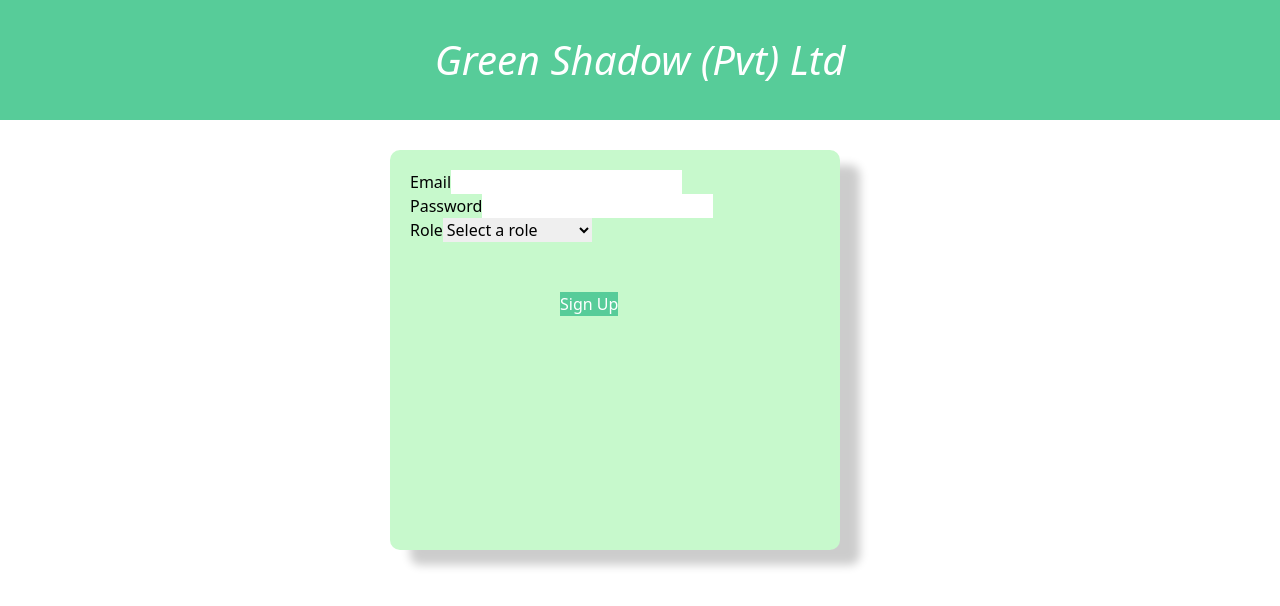
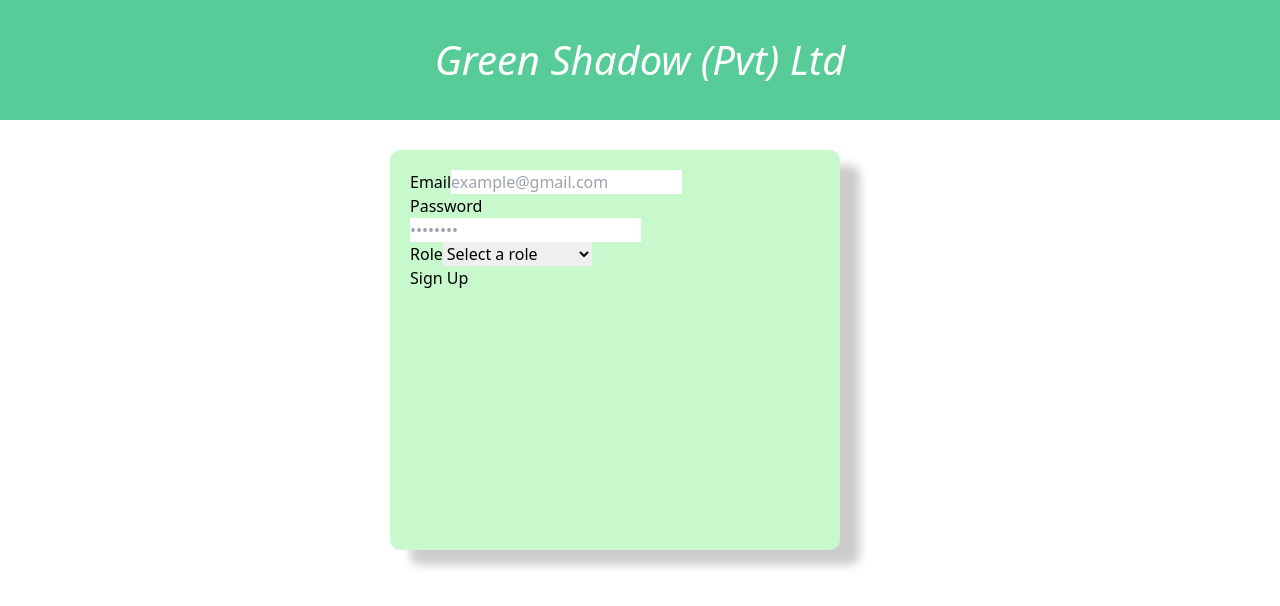
Before and after one commit to pubudiniashani/green-shadow-react, a React (Vite) app: page /signup in a window 1280 px wide. Shown: the top 606 px of the page. Built offline with nearby package versions, Linux system fonts and the light colour scheme.

Commit message:
signup update

```diff
--- a/src/components/SignupForm.tsx
+++ b/src/components/SignupForm.tsx
@@ -6,24 +6,59 @@
             <div className="card-body">
                 <div className="mb-3">
                     <label htmlFor="email-signup" className="form-label">Email</label>
-                    <input type="text" className="form-control" id="email-signup"/>
+                    <input
+                        type="email"
+                        name="email"
+                        id="email"
+                        className="bg-gray-50 border border-gray-300 text-gray-900 rounded-lg focus:ring-primary-600 focus:border-primary-600 block w-full p-2.5 dark:bg-gray-700 dark:border-gray-600 dark:placeholder-gray-400 dark:text-white dark:focus:ring-blue-500 dark:focus:border-blue-500"
+                        placeholder="example@gmail.com"
+                        required
+                    />
                 </div>
                 <div className="mb-3">
                     <label htmlFor="signup-password" className="form-label">Password</label>
-                    <input type="password" className="form-control" id="signup-password"/>
+                    <div className="mb-3">
+                        <input
+                            type="password"
+                            name="password"
+                            id="password"
+                            placeholder="••••••••"
+                            className="bg-gray-50 border border-gray-300 text-gray-900 rounded-lg focus:ring-primary-600 focus:border-primary-600 block w-full p-2.5 dark:bg-gray-700 dark:border-gray-600 dark:placeholder-gray-400 dark:text-white dark:focus:ring-blue-500 dark:focus:border-blue-500"
+                            required
+                        />
+                    </div>
                 </div>
-                <div className="mb-3">
-                    <label htmlFor="roleSelect" className="form-label">Role</label>
-                    <select className="form-control" id="roleSelect">
-                        <option value="" disabled selected>Select a role</option>
+
+                <div className="mb-4">
+                    <label
+                        htmlFor="roleSelect"
+                        className="block text-sm font-medium text-gray-700 mb-2"
+                    >
+                        Role
+                    </label>
+                    <select
+                        className="block w-full bg-gray-50 border border-gray-300 text-gray-900 rounded-lg focus:ring-blue-500 focus:border-blue-500 p-2.5"
+                        id="roleSelect"
+                        defaultValue=""
+                    >
+                        <option value="" disabled>
+                            Select a role
+                        </option>
                         <option value="ADMINISTRATIVE">ADMINISTRATIVE</option>
                         <option value="MANAGER">MANAGER</option>
                         <option value="SCIENTIST">SCIENTIST</option>
-
                     </select>
                 </div>
 
-                <button className="btn btn-primary signupbtn " id="signup-btn">Sign Up</button>
+                <div className="flex justify-center w-full mt-4">
+                    <button
+                        className="bg-blue-500 text-white font-bold py-2 px-4 rounded-md hover:bg-blue-600 active:bg-blue-700 focus:outline-none focus:ring-2 focus:ring-blue-400 focus:ring-offset-2"
+                        id="signup-btn"
+                    >
+                        Sign Up
+                    </button>
+                </div>
+
             </div>
         </div>
     )
```
